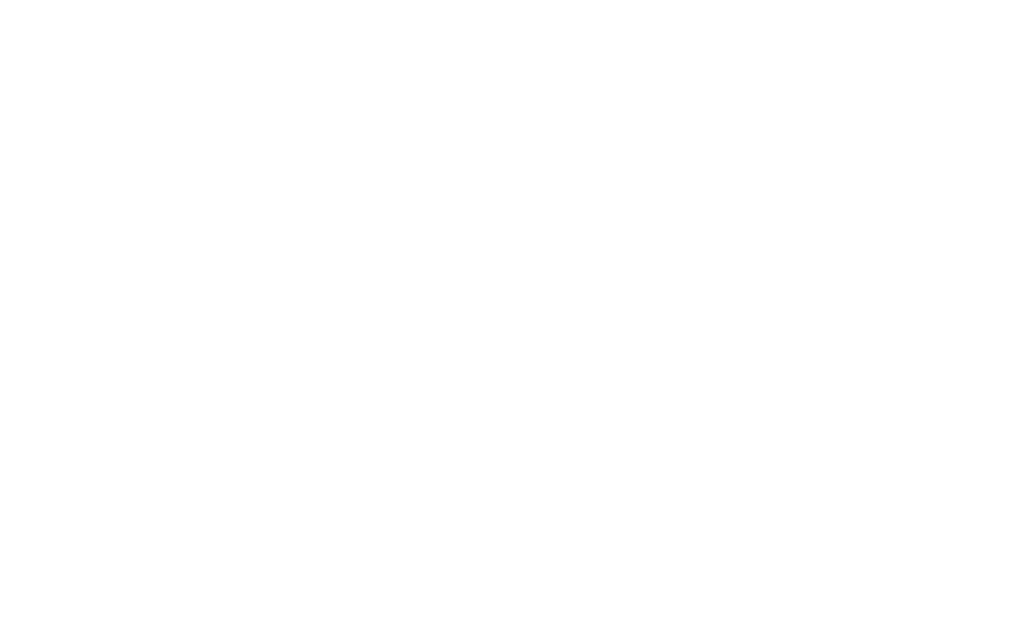
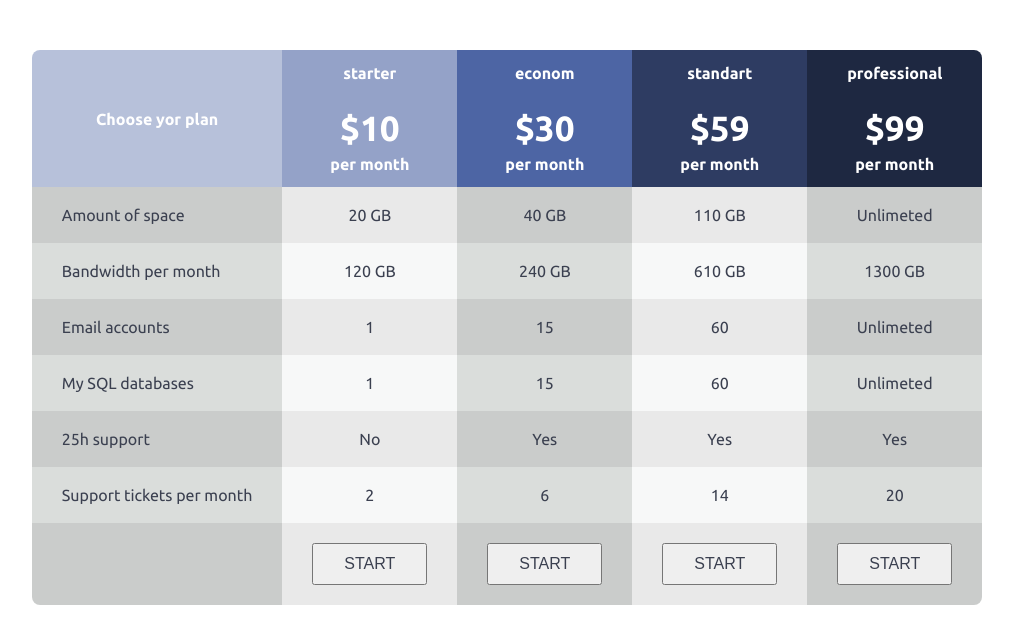
Before and after one commit to tetianamk/table, a plain HTML site: page index.html in a window 1280 px wide. Shown: the whole page, without its empty margins (133-1146 px from the left). Drawn offline with Linux system fonts and the light colour scheme; files that its build step writes are made by us from their sources.

Commit message:
add css and html files

```diff
--- a/assets/css/style.css
+++ b/assets/css/style.css
@@ -0,0 +1,83 @@
+* {
+  box-sizing: border-box;
+}
+.table-options {
+  margin: 50px auto;
+  border-collapse: collapse;
+}
+.name-plans {
+  border-top-left-radius: 10%;
+}
+.name-plans th {
+  color: #ffffff;
+  font-family: "Ubuntu", sans-serif;
+  padding: 15px 30px;
+  font-weight: 700;
+}
+.plan-options {
+  background-color: #b7c1da;
+  vertical-align: middle;
+  border-top-left-radius: 8px 8px;
+}
+
+.plan-first {
+  background-color: #94a2c8;
+  padding-top: 10px;
+}
+.plan-second {
+  background-color: #4d65a4;
+  padding-top: 10px;
+}
+.plan-third {
+  background-color: #2e3c62;
+  padding-top: 10px;
+}
+.plan-fourth {
+  background-color: #1e2841;
+  padding-top: 10px;
+}
+.radius {
+  border-top-right-radius: 8px 8px;
+}
+.price {
+  display: block;
+  color: #ffffff;
+  font-size: 35px;
+  font-weight: 700;
+  padding-bottom: 10px;
+}
+.first-col td:nth-child(1) {
+  text-align: left;
+}
+
+.plan-item {
+  padding: 20px 30px;
+  text-align: center;
+  font-family: "Ubuntu", sans-serif;
+  color: #3b4050;
+}
+.dark {
+  background-color: #c2c4c3da;
+}
+.second-dark {
+  background-color: #c2c4c35d;
+}
+.light {
+  background-color: #dadddb;
+}
+.second-light {
+  background-color: #dadddb36;
+}
+.btn {
+  padding: 10px 30px;
+  text-transform: uppercase;
+  color: #3b4050;
+  border: 1 px solid #3b4050;
+}
+
+.radius-down {
+  border-bottom-left-radius: 8px 8px;
+}
+.down {
+  border-bottom-right-radius: 8px 8px;
+}
--- a/index.html
+++ b/index.html
@@ -1,14 +1,97 @@
 <!DOCTYPE html>
 <html lang="en">
-<head>
-  <meta charset="UTF-8">
-  <meta http-equiv="X-UA-Compatible" content="IE=edge">
-  <meta name="viewport" content="width=device-width, initial-scale=1.0">
-  <link rel="stylesheet" href="css/reset.css">
-  <link rel="stylesheet" href="css/style.css">
-  <title>Table</title>
-</head>
-<body>
-
-</body>
+  <head>
+    <meta charset="UTF-8" />
+    <meta http-equiv="X-UA-Compatible" content="IE=edge" />
+    <meta name="viewport" content="width=device-width, initial-scale=1.0" />
+    <link rel="preconnect" href="https://fonts.googleapis.com" />
+    <link rel="preconnect" href="https://fonts.gstatic.com" crossorigin />
+    <link
+      href="https://fonts.googleapis.com/css2?family=Ubuntu:wght@400;700&display=swap"
+      rel="stylesheet"
+    />
+    <link rel="stylesheet" href="assets/css/reset.css" />
+    <link rel="stylesheet" href="assets/css/style.css" />
+    <title>Table</title>
+  </head>
+  <body>
+    <table class="table-options">
+    <thead>
+      <tr class="name-plans">
+        <th class="plan-options choose" rowspan="2">Choose yor plan</th>
+        <th class="plan-first">starter</th>
+        <th class="plan-second">econom</th>
+        <th class="plan-third">standart</th>
+        <th class="plan-fourth radius">professional</th>
+      </tr>
+      <tr class="name-plans">
+        <th class="plan-first"><span class="price">$10</span>per month</th>
+        <th class="plan-second"><span class="price">$30</span>per month</th>
+        <th class="plan-third"><span class="price">$59</span>per month</th>
+        <th class="plan-fourth"><span class="price">$99</span>per month</th>
+      </tr>
+    </thead>
+      <tbody>
+        <tr class="first-col">
+          <td class="plan-item dark">Amount of space</td>
+          <td class="plan-item second-dark">20 GB</td>
+          <td class="plan-item dark">40 GB</td>
+          <td class="plan-item second-dark">110 GB</td>
+          <td class="plan-item dark">Unlimeted</td>
+        </tr>
+        <tr class="first-col">
+          <td class="plan-item light">Bandwidth per month</td>
+          <td class="plan-item second-light">120 GB</td>
+          <td class="plan-item light">240 GB</td>
+          <td class="plan-item second-light">610 GB</td>
+          <td class="plan-item light">1300 GB</td>
+        </tr>
+        <tr class="first-col">
+          <td class="plan-item dark">Email accounts</td>
+          <td class="plan-item second-dark">1</td>
+          <td class="plan-item dark">15</td>
+          <td class="plan-item second-dark">60</td>
+          <td class="plan-item dark">Unlimeted</td>
+        </tr>
+        <tr class="first-col">
+          <td class="plan-item light">My SQL databases</td>
+          <td class="plan-item second-light">1</td>
+          <td class="plan-item light">15</td>
+          <td class="plan-item second-light">60</td>
+          <td class="plan-item light">Unlimeted</td>
+        </tr>
+        <tr class="first-col">
+          <td class="plan-item dark">25h support</td>
+          <td class="plan-item second-dark">No</td>
+          <td class="plan-item dark">Yes</td>
+          <td class="plan-item second-dark">Yes</td>
+          <td class="plan-item dark">Yes</td>
+        </tr>
+        <tr class="first-col">
+          <td class="plan-item light">Support tickets per month</td>
+          <td class="plan-item second-light">2</td>
+          <td class="plan-item light">6</td>
+          <td class="plan-item second-light">14</td>
+          <td class="plan-item light">20</td>
+        </tr>
+      </tbody>
+      <tfoot>
+        <tr>
+          <td class="plan-item dark radius-down"></td>
+          <td class="plan-item second-dark">
+            <button class="btn">Start</button>
+          </td>
+          <td class="plan-item dark">
+            <button class="btn">Start</button>
+          </td>
+          <td class="plan-item second-dark">
+            <button class="btn">Start</button>
+          </td>
+          <td class="plan-item dark down">
+            <button class="btn">Start</button>
+          </td>
+        </tr>
+      </tfoot>
+    </table>
+  </body>
 </html>
```
